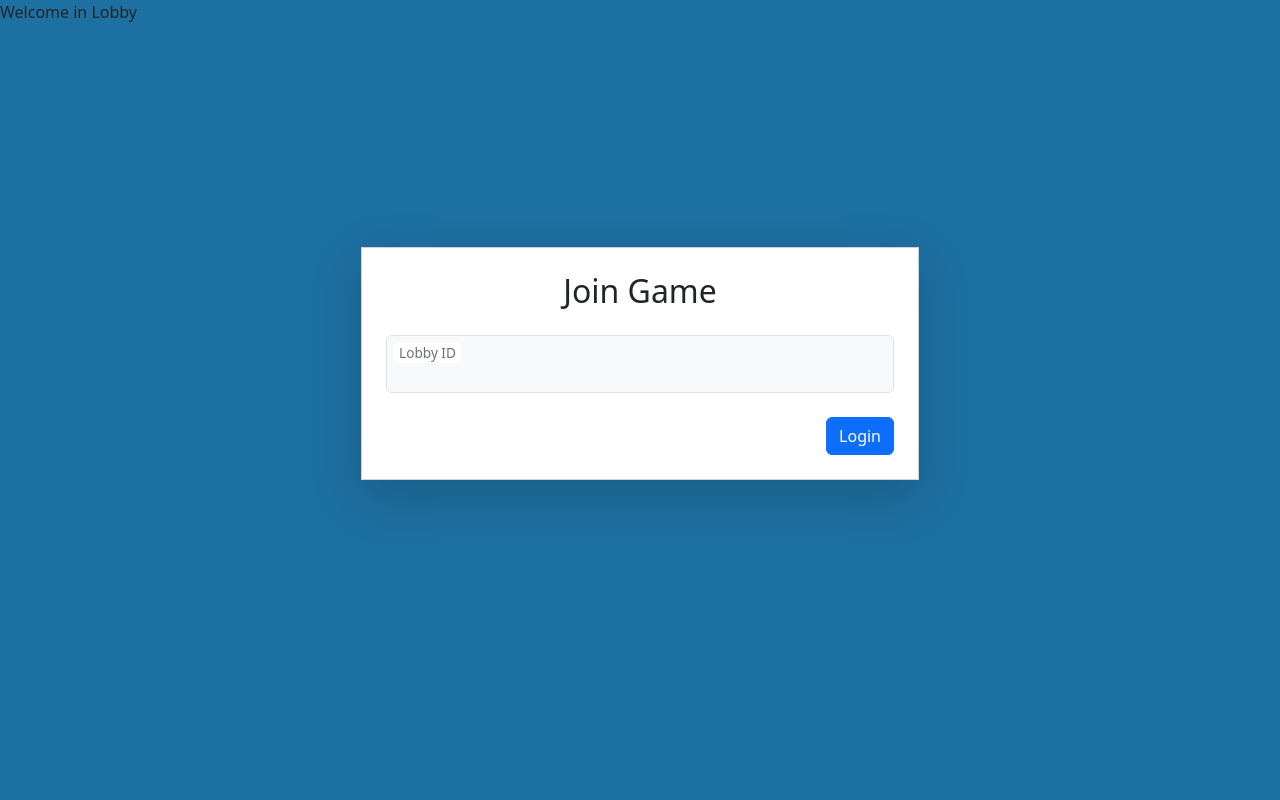
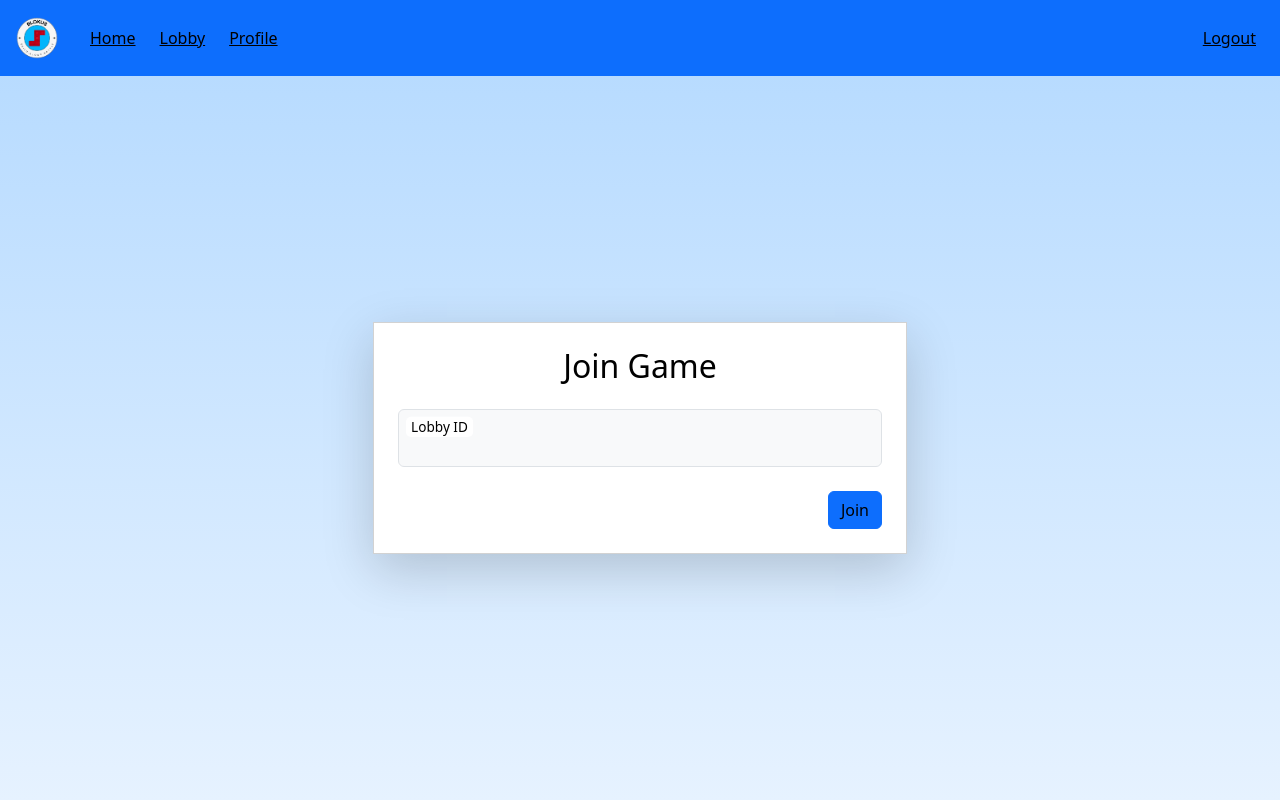
Before and after one commit to Levoo777/AdvancedSoftwareEngineering, a Flask app: page /lobby in a window 1280 px wide. Run offline with Flask 3, Linux system fonts and the light colour scheme; a user stored in the database is signed in; some libraries are stand-ins or nearby versions.

Commit message:
Created a Logo for Blokus and changed Lobby page
new logo created + lobby page edit

```diff
--- a/templates/game.html
+++ b/templates/game.html
@@ -29,7 +29,7 @@
 
 <div class="wrapper-right-side">
   <div class="chat-container">
-      <h2 class="text-light">Chat</h2>
+      <h2>Chat</h2>
       <ul id="chat-list" style="list-style-type:none;"></ul>
       <form onsubmit="event.preventDefault(); sendMessage();">
           <input type="text" id="message" placeholder="Type your message">
--- a/templates/home.html
+++ b/templates/home.html
@@ -81,7 +81,7 @@
 
 
 <div class="header">
-    <img src="/static/logo.png">
+    <img src="/static/title.png">
 </div>
 <div class="body">
     <h2>Welcome to the Ultimate Blokus Experience!</h2>
--- a/templates/index.html
+++ b/templates/index.html
@@ -49,7 +49,7 @@
         <div class="hero-head">
             <nav class="navbar navbar-dark navbar-expand-lg bg-primary">
                 <div class="container-fluid">
-                    <a class="navbar-brand" href="#">Blokus</a>
+                    <img class="navbar-brand" src=/static/logo.png style="max-height: 60px; max-width: 120px;">
                     <button class="navbar-toggler" type="button" data-bs-toggle="collapse"
                         data-bs-target="#navbarNavAltMarkup" aria-controls="navbarNavAltMarkup" aria-expanded="false"
                         aria-label="Toggle navigation">
--- a/templates/join_lobby.html
+++ b/templates/join_lobby.html
@@ -1,55 +1,24 @@
-<!DOCTYPE html>
-<html lang="en">
+{% extends "index.html" %}
 
-<head>
-    <meta charset="UTF-8">
-    <meta name="viewport" content="width=device-width, initial-scale=1.0">
-    <title>Join</title>
-    <link href="https://cdn.jsdelivr.net/npm/bootstrap@5.3.2/dist/css/bootstrap.min.css" rel="stylesheet"
-        integrity="sha384-T3c6CoIi6uLrA9TneNEoa7RxnatzjcDSCmG1MXxSR1GAsXEV/Dwwykc2MPK8M2HN" crossorigin="anonymous">
-    <script src="https://cdn.jsdelivr.net/npm/bootstrap@5.3.2/dist/js/bootstrap.bundle.min.js"
-        integrity="sha384-C6RzsynM9kWDrMNeT87bh95OGNyZPhcTNXj1NW7RuBCsyN/o0jlpcV8Qyq46cDfL"
-        crossorigin="anonymous"></script>
-
-</head>
-
-<body style="background-color: #1D70A2;">
-    Welcome in Lobby {{order}}
-    {% with messages = get_flashed_messages() %}
-    {% if messages %}
-        <div class="notification is-danger">
-            {{ messages[0] }}
-        </div>
-    {% endif %}
-    {% endwith %}
-
-
-
-        <div class=" container">
-            <div class="d-flex justify-content-center">
+{% block content %}
+<div class="container h-100">
+    <div class="row h-100 justify-content-center align-items-center">
         <div class="col-6">
-                    <div class="card border-#1D70A2 rounded-0 p-4 shadow-lg" style="margin-top: 40%;">
+            <div class="card border-#1D70A2 rounded-0 p-4 shadow-lg">
                 <h2 class="text-center pb-3">Join Game</h2>
                 <form method="POST" action="/lobby">
-
                     <div class="form-floating mb-4">
                         <input type="number" id="number" name="number" class="form-control bg-light" required>
                         <label for="number">Lobby ID</label>
                     </div>
-
-
                     <div class="d-flex align-items-center">
                         <button type="submit" class="btn btn-primary ms-auto">
-                                    Login
+                            Join
                         </button>
                     </div>
-
                 </form>
             </div>
         </div>
     </div>
 </div>
-
-</body>
-
-</html>
+{% endblock %}
```
Also changed, not shown: static/logo.png, static/title.png (added). Lines whose indentation alone changed are shown as unchanged.
